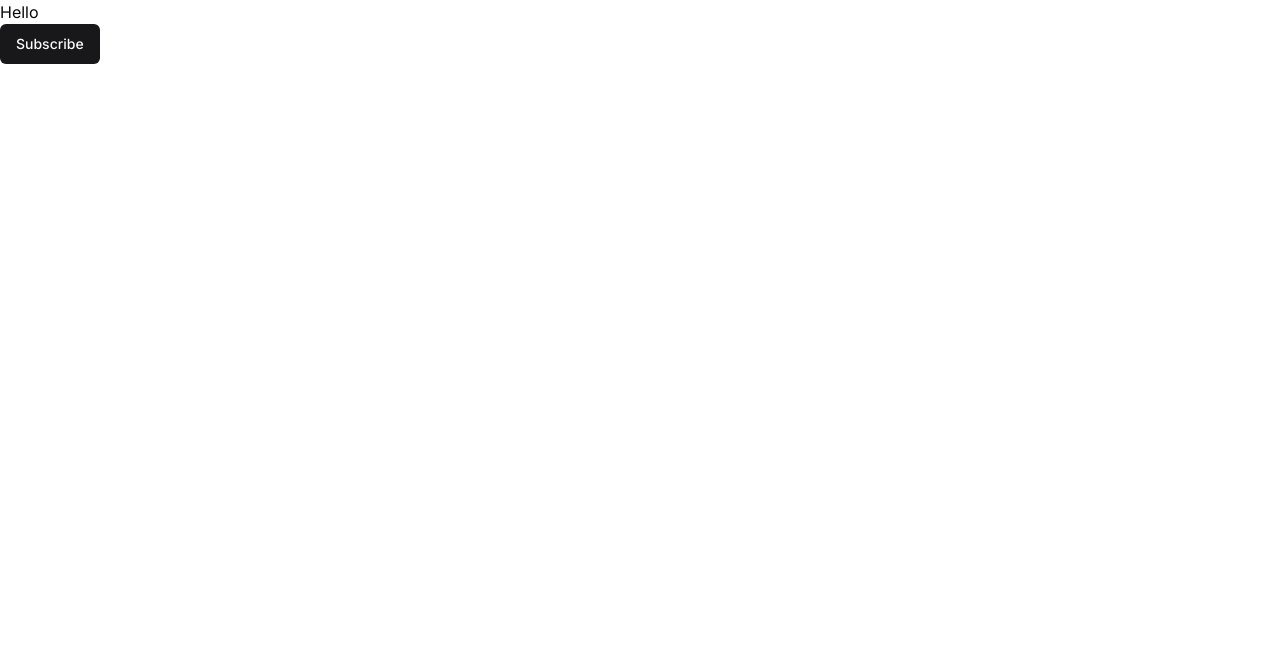
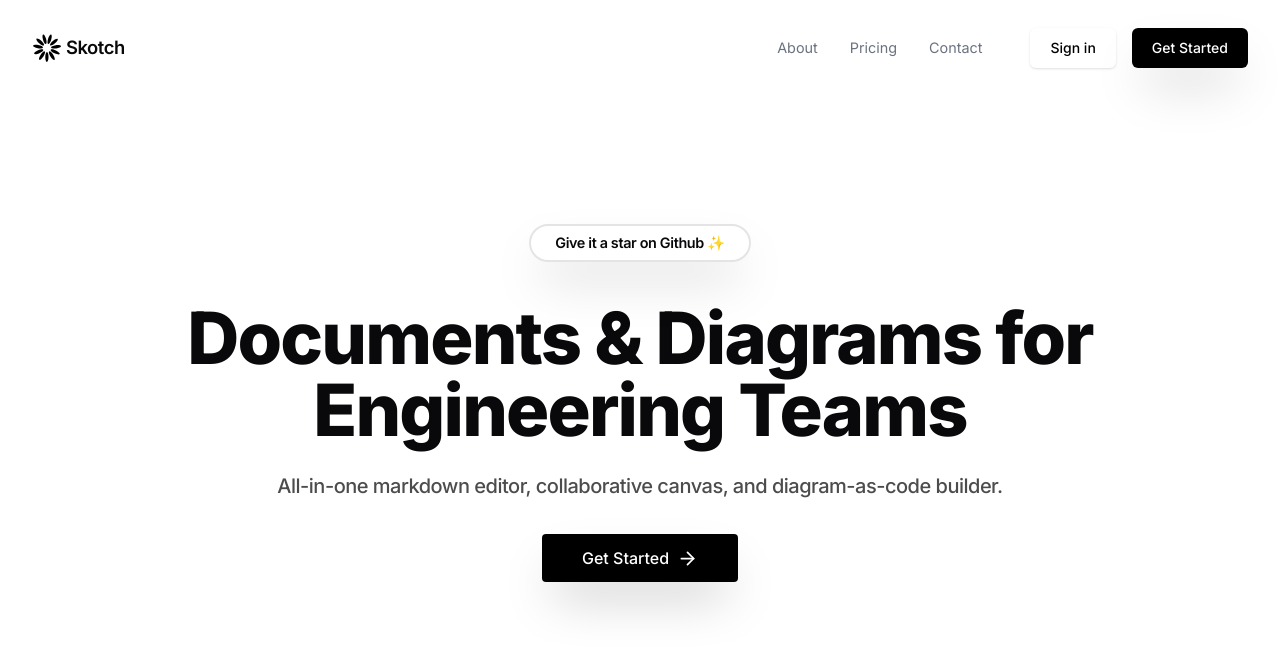
Before and after one commit to HaniAbdelkareem/skotch, a Next.js app: page / in a window 1280 px wide. Shown: the top 652 px of the page. Built offline with nearby package versions, Linux system fonts and the light colour scheme.

Commit message:
Creating the landing page

```diff
--- /dev/null
+++ b/app/_components/Header.tsx
@@ -0,0 +1,158 @@
+import Link from "next/link"
+import React from "react"
+
+function Header() {
+  return (
+    <header className="">
+      <div className="mx-auto max-w-screen-xl px-4 sm:px-6 lg:px-8">
+        <div className="flex h-24 items-center justify-between">
+          <div className="flex items-center gap-1">
+          {/* flex-1 md:flex md:items-center md:gap-12 */}
+            <svg
+              id="logo-64"
+              width="30px"
+              height="100%"
+              viewBox="0 0 50 50"
+              fill="none"
+              xmlns="http://www.w3.org/2000/svg"
+            >
+              <path
+                // className="ccustom"
+                d="M27.5308 40.1395C27.5757 35.5502 26.4122 31.8182 24.9322 31.8037C23.4521 31.7893 22.2159 35.4979 22.1711 40.0871C22.1262 44.6764 23.2897 48.4085 24.7697 48.4229C26.2498 48.4374 27.486 44.7288 27.5308 40.1395Z"
+                fill="black"
+              ></path>
+              <path
+                // className="ccustom"
+                d="M18.947 39.0972C21.4661 35.2608 22.5052 31.4922 21.268 30.6798C20.0307 29.8674 16.9856 32.3188 14.4666 36.1552C11.9475 39.9916 10.9084 43.7601 12.1456 44.5726C13.3829 45.385 16.4279 42.9336 18.947 39.0972Z"
+                fill="black"
+              ></path>
+              <path
+                // className="ccustom"
+                d="M12.2792 33.593C16.4726 31.7278 19.3843 29.1194 18.7827 27.767C18.1812 26.4146 14.2942 26.8304 10.1008 28.6957C5.90744 30.5609 2.99571 33.1693 3.59726 34.5217C4.1988 35.8741 8.08584 35.4583 12.2792 33.593Z"
+                fill="black"
+              ></path>
+              <path
+                // className="ccustom"
+                d="M18.2794 23.9745C18.5046 22.5116 15.0099 20.7597 10.4739 20.0615C5.93778 19.3633 2.07804 19.9833 1.85288 21.4462C1.62772 22.9091 5.1224 24.6609 9.65848 25.3591C14.1945 26.0573 18.0543 25.4373 18.2794 23.9745Z"
+                fill="black"
+              ></path>
+              <path
+                // className="ccustom"
+                d="M19.908 20.4895C20.8882 19.3805 18.895 16.0176 15.4561 12.9783C12.0172 9.93902 8.43482 8.37426 7.45464 9.48332C6.47446 10.5924 8.46766 13.9553 11.9066 16.9946C15.3455 20.0339 18.9279 21.5986 19.908 20.4895Z"
+                fill="black"
+              ></path>
+              <path
+                // className="ccustom"
+                d="M23.1514 18.4528C24.5756 18.0498 24.7171 14.1431 23.4675 9.72704C22.2179 5.31095 20.0503 2.05771 18.6261 2.46072C17.2019 2.86373 17.0604 6.77037 18.31 11.1865C19.5596 15.6025 21.7272 18.8558 23.1514 18.4528Z"
+                fill="black"
+              ></path>
+              <path
+                // className="ccustom"
+                d="M31.9584 11.3239C33.2949 6.9333 33.2305 3.02462 31.8145 2.59361C30.3985 2.16259 28.1672 5.37245 26.8307 9.76304C25.4943 14.1536 25.5587 18.0623 26.9747 18.4933C28.3907 18.9243 30.622 15.7145 31.9584 11.3239Z"
+                fill="black"
+              ></path>
+              <path
+                // className="ccustom"
+                d="M38.2514 17.2565C41.7491 14.285 43.8077 10.9617 42.8493 9.83373C41.891 8.70573 38.2787 10.2002 34.7811 13.1716C31.2834 16.1431 29.2249 19.4664 30.1832 20.5944C31.1415 21.7224 34.7538 20.228 38.2514 17.2565Z"
+                fill="black"
+              ></path>
+              <path
+                // className="ccustom"
+                d="M40.3322 25.6519C44.8812 25.0433 48.4097 23.3607 48.2134 21.8936C48.0172 20.4266 44.1704 19.7307 39.6214 20.3392C35.0725 20.9478 31.5439 22.6304 31.7402 24.0975C31.9365 25.5645 35.7832 26.2605 40.3322 25.6519Z"
+                fill="black"
+              ></path>
+              <path
+                // className="ccustom"
+                d="M46.2004 34.941C46.8285 33.6008 43.9688 30.9355 39.813 28.9879C35.6573 27.0403 31.7792 26.548 31.1511 27.8882C30.523 29.2285 33.3827 31.8938 37.5385 33.8414C41.6942 35.7889 45.5723 36.2813 46.2004 34.941Z"
+                fill="black"
+              ></path>
+              <path
+                // className="ccustom"
+                d="M37.4589 44.8299C38.7119 44.0421 37.7473 40.2537 35.3044 36.3684C32.8615 32.4831 29.8653 29.9722 28.6123 30.76C27.3593 31.5478 28.3239 35.3362 30.7668 39.2215C33.2097 43.1068 36.2059 45.6178 37.4589 44.8299Z"
+                fill="black"
+              ></path>
+            </svg>
+            <span className="font-semibold tracking-tight text-[1.15rem]">Skotch</span>
+          </div>
+
+          <div className="md:flex md:items-center md:gap-12">
+            <nav aria-label="Global" className="hidden md:block">
+              <ul className="flex items-center gap-8 text-sm">
+                <li>
+                  <Link
+                    className="text-gray-500 text-[0.9rem] transition hover:text-gray-500/75"
+                    href="#"
+                  >
+                    {" "}
+                    About{" "}
+                  </Link>
+                </li>
+
+                <li>
+                  <Link
+                    className="text-gray-500 text-[0.9rem] transition hover:text-gray-500/75"
+                    href="#"
+                  >
+                    {" "}
+                    Pricing{" "}
+                  </Link>
+                </li>
+
+                <li>
+                  <Link
+                    className="text-gray-500 text-[0.9rem] transition hover:text-gray-500/75"
+                    href="#"
+                  >
+                    {" "}
+                    Contact{" "}
+                  </Link>
+                </li>
+              </ul>
+            </nav>
+
+            <div className="flex items-center gap-4">
+              <div className="sm:flex sm:gap-4">
+                <a
+                  className="rounded-md px-5 py-2.5 text-sm font-medium text-black shadow"
+                  href="#"
+                >
+                  Sign in
+                </a>
+
+                <div className="hidden sm:flex">
+                  <a
+                    className="rounded-md bg-black px-5 py-2.5 text-sm font-medium text-white shadow-2xl"
+                    href="#"
+                  >
+                    Get Started
+                  </a>
+                </div>
+              </div>
+
+              <div className="block md:hidden">
+                <button className="rounded bg-gray-100 p-2 text-gray-600 transition hover:text-gray-600/75">
+                  <svg
+                    xmlns="http://www.w3.org/2000/svg"
+                    className="size-5"
+                    fill="none"
+                    viewBox="0 0 24 24"
+                    stroke="currentColor"
+                    strokeWidth="2"
+                  >
+                    <path
+                      strokeLinecap="round"
+                      strokeLinejoin="round"
+                      d="M4 6h16M4 12h16M4 18h16"
+                    />
+                  </svg>
+                </button>
+              </div>
+            </div>
+          </div>
+        </div>
+      </div>
+    </header>
+  )
+}
+
+export default Header
--- /dev/null
+++ b/app/_components/Hero.tsx
@@ -0,0 +1,33 @@
+import { ArrowRight } from "lucide-react"
+import Link from "next/link"
+import React from "react"
+
+function Hero() {
+  return (
+    <section className="">
+      <div className="max-w-screen-xl py-32 flex flex-col items-center">
+        <span className="mb-10 rounded-full backdrop-blur-3xl shadow-2xl border-2 border-gray-500/19 tracking-tight px-6 py-1.5 font-semibold text-[0.9rem]">Give it a star on Github ✨</span>
+        <div className="text-center">
+          <h1 className="text-7xl tracking-tight font-extrabold">
+            Documents & Diagrams for Engineering Teams
+          </h1>
+          <p className="mt-6 font-medium tracking-tight text-black/70 text-xl/relaxed">
+            All-in-one markdown editor, collaborative canvas, and
+            diagram-as-code builder.
+          </p>
+          <div className="mt-8 flex justify-center">
+            <Link
+              className="flex items-center gap-2 rounded bg-black px-10 py-3 text-base font-medium text-white shadow-2xl focus:outline-none"
+              href="#"
+            >
+              Get Started
+              <ArrowRight size={21} />
+            </Link>
+          </div>
+        </div>
+      </div>
+    </section>
+  )
+}
+
+export default Hero
--- a/app/page.tsx
+++ b/app/page.tsx
@@ -1,10 +1,12 @@
-import { Button } from "@/components/ui/button";
+import { Button } from "@/components/ui/button"
+import Header from "./_components/Header"
+import Hero from "./_components/Hero"
 
 export default function Home() {
   return (
     <div>
-      <h2>Hello</h2>
-      <Button>Subscribe</Button>
+      <Header />
+      <Hero />
     </div>
-  );
+  )
 }
```
